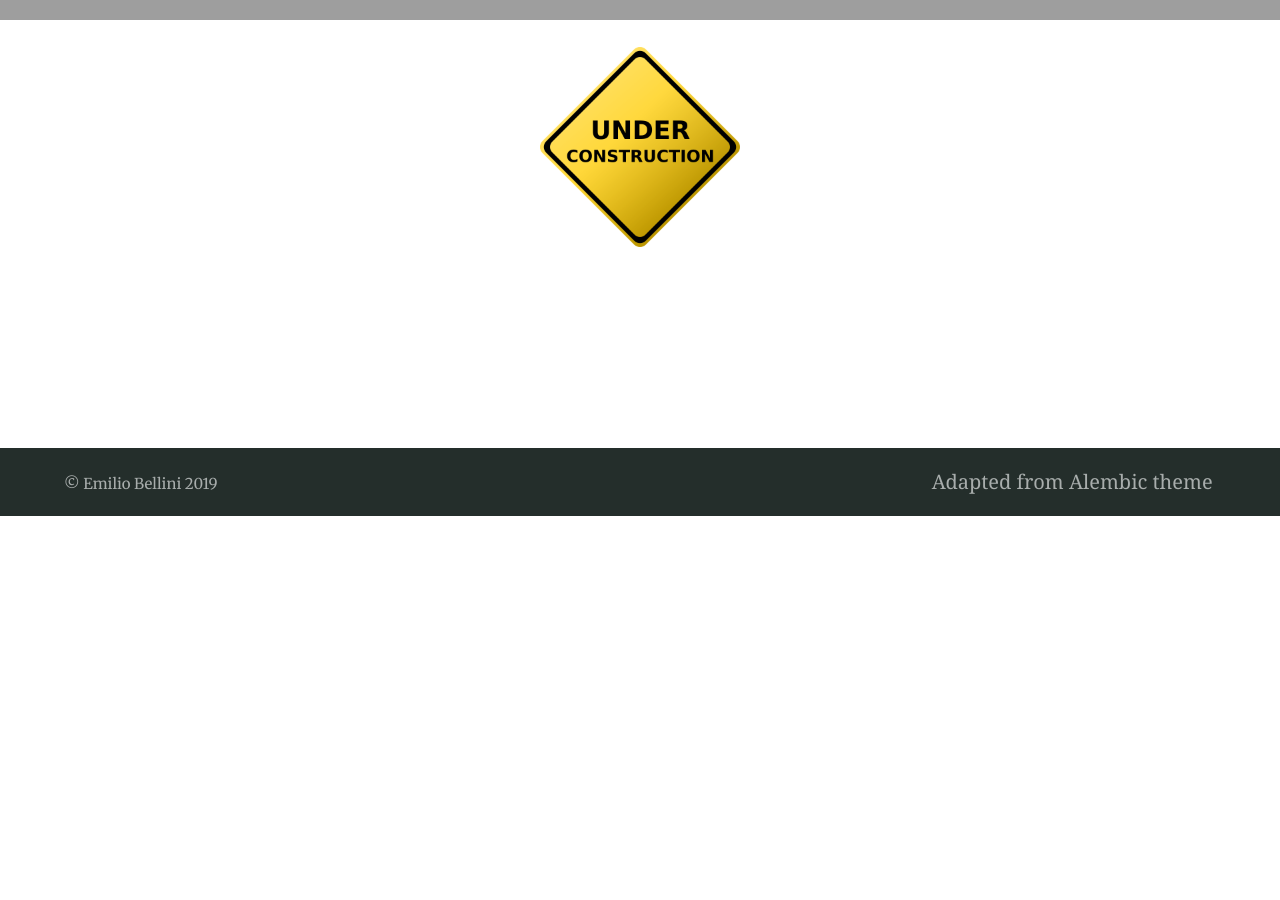
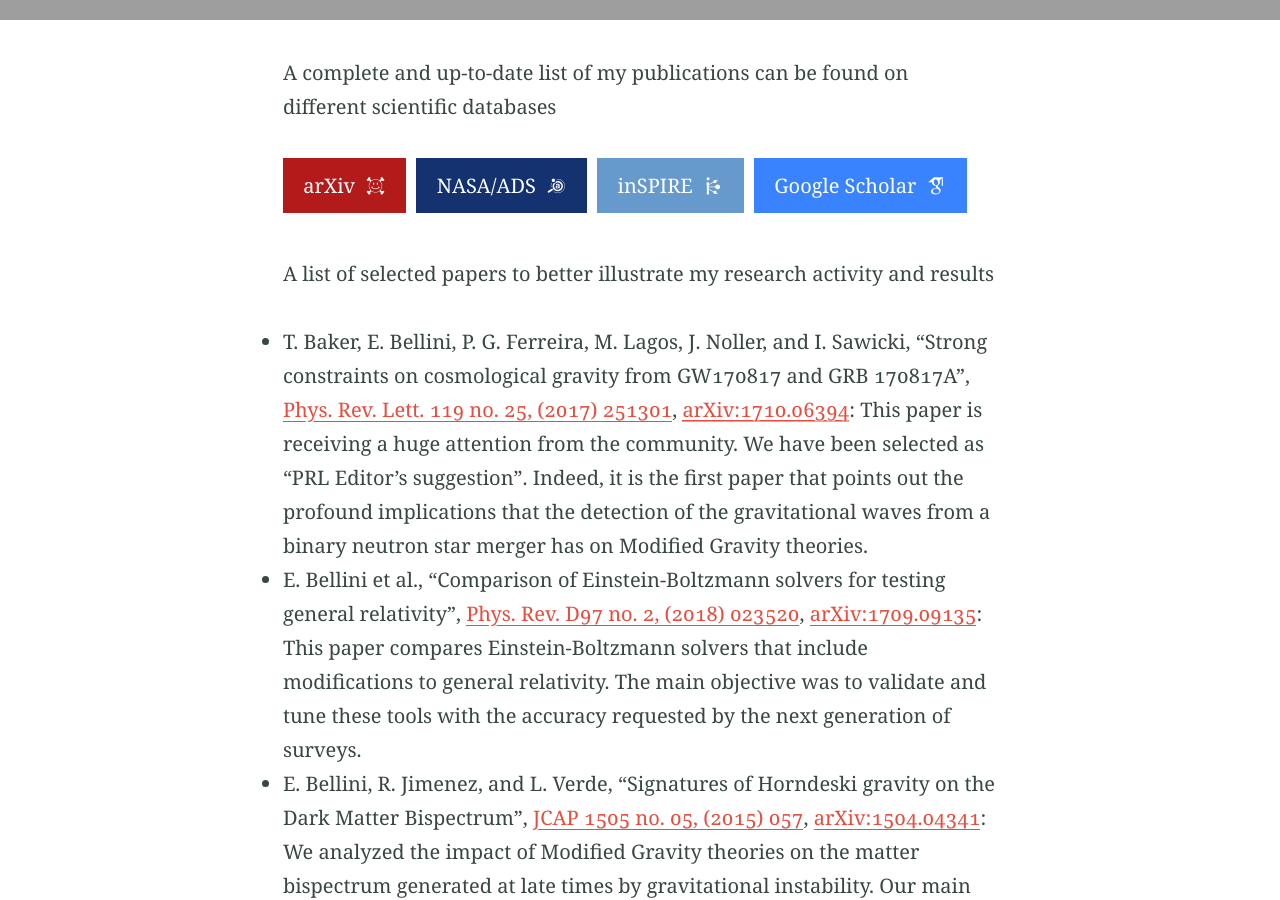
Before and after one commit to emiliobellini/emiliobellini.github.io, a Jekyll site: the page built from publications.md, in a window 1280 px wide and 900 px high, scrolled down 384 px. Built offline with Jekyll 4.4.1, drawn with Linux system fonts in a browser that asks for light colours; some web fonts are replaced; before the commit the page ends 900 px from its top, so only the background shows below that; some of the changed text lies outside the part shown; grey boxes are pictures that could not be loaded.

Commit message:
written publications

```diff
--- a/_config.yml
+++ b/_config.yml
@@ -105,8 +105,8 @@ navigation_header:
   url: /
 # - title: Research
 #   url: /research/
-# - title: Publications
-#   url: /publications/
+- title: Publications
+  url: /publications/
 - title: Software
   url: /software/
 - title: Contact
--- a/publications.md
+++ b/publications.md
@@ -8,4 +8,21 @@ layout: page
 aside: false
 ---
 
-{% include figure.html image="/assets/uc.png" position="center" width="200" height="200" %}
+A complete and up-to-date list of my publications can be found on different scientific databases
+
+{% capture link %}{{ site.links.arxiv }}{% endcapture %}{% include button_ai.html link=link text="arXiv" icon="arxiv" color="#b31b1b" %}&nbsp;{% capture link %}{{ site.links.ads }}{% endcapture %}{% include button_ai.html link=link text="NASA/ADS" icon="ads" color="#143270" %}&nbsp;{% capture link %}{{ site.links.inspire }}{% endcapture %}{% include button_ai.html link=link text="inSPIRE" icon="inspire" color="#6699cc" %}&nbsp;{% capture link %}{{ site.links.google-scholar }}{% endcapture %}{% include button_ai.html link=link text="Google Scholar" icon="google-scholar" color="#3983fe" %}
+
+
+A list of selected papers to better illustrate my research activity and results
+
+* T. Baker, E. Bellini, P. G. Ferreira, M. Lagos, J. Noller, and I. Sawicki, “Strong constraints on cosmological gravity from GW170817 and GRB 170817A”, [Phys. Rev. Lett. 119 no. 25, (2017) 251301](https://journals.aps.org/prl/abstract/10.1103/PhysRevLett.119.251301), [arXiv:1710.06394](https://arxiv.org/abs/1710.06394): This paper is receiving a huge attention from the community. We have been selected as “PRL Editor’s suggestion”. Indeed, it is the first paper that points out the profound implications that the detection of the gravitational waves from a binary neutron star merger has on Modified Gravity theories.
+
+* E. Bellini et al., “Comparison of Einstein-Boltzmann solvers for testing general relativity”, [Phys. Rev. D97 no. 2, (2018) 023520](https://journals.aps.org/prd/abstract/10.1103/PhysRevD.97.023520), [arXiv:1709.09135](https://arxiv.org/abs/1709.09135): This paper compares Einstein-Boltzmann solvers that include modifications to general relativity. The main objective was to validate and tune these tools with the accuracy requested by the next generation of surveys.
+
+* E. Bellini, R. Jimenez, and L. Verde, “Signatures of Horndeski gravity on the Dark Matter Bispectrum”, [JCAP 1505 no. 05, (2015) 057](https://iopscience.iop.org/article/10.1088/1475-7516/2015/05/057), [arXiv:1504.04341](https://arxiv.org/abs/1504.04341): We analyzed the impact of Modified Gravity theories on the matter bispectrum generated at late times by gravitational instability. Our main conclusion is that the observation of large deviations in the bispectrum would be reflected in huge deviations on the linear power spectrum.
+
+* M. Zumalacárregui, E. Bellini, I. Sawicki, J. Lesgourgues, and P. G. Ferreira, “hi_class: Horndeski in the Cosmic Linear Anisotropy Solving System,” [JCAP 1708 no. 08, (2017) 019](https://iopscience.iop.org/article/10.1088/1475-7516/2017/08/019), [arXiv:1605.06102](https://arxiv.org/abs/1605.06102): This paper comes with the publication of one of the reference Einstein-Boltzmann solvers in the community, i.e. hi_class. hi_class is a modification of the publicly available CLASS to include general Dark Energy and Modified Gravity models.
+
+* E. Bellini, A. J. Cuesta, R. Jimenez, and L. Verde, “Constraints on deviations from ΛCDM within Horndeski gravity”, [JCAP 1602 no. 02, (2016) 053](https://iopscience.iop.org/article/10.1088/1475-7516/2016/02/053), [arXiv:1509.07816](https://arxiv.org/abs/1509.07816): This is a reference point since it is the first paper where constraints on the general Horndeski scalar-tensor theories are provided. We used a collection of current data and impose significant restrictions on the parameter space of these theories.
+
+* E. Bellini and I. Sawicki, “Maximal freedom at minimum cost: linear large-scale structure in general modifications of gravity”, [JCAP 1407 (2014) 050](https://iopscience.iop.org/article/10.1088/1475-7516/2014/07/050), [arXiv:1404.3713](https://arxiv.org/abs/1404.3713): This paper introduces what is now considered the standard framework to model Dark Energy and Modified Gravity theories (“α functions”), used also by large collaborations as Planck and Euclid.
```
Also changed, not shown: index.md (+5 -6 lines).
